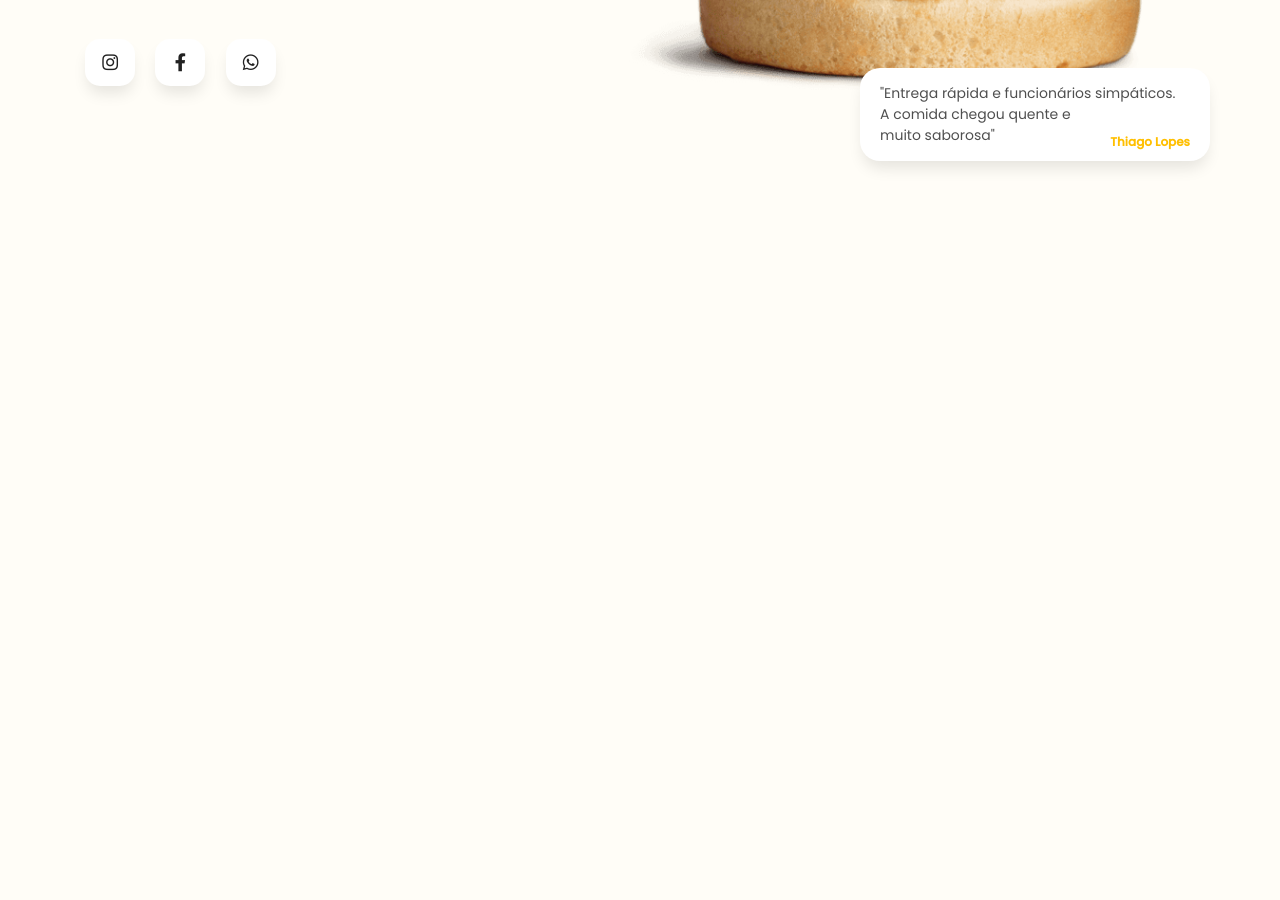
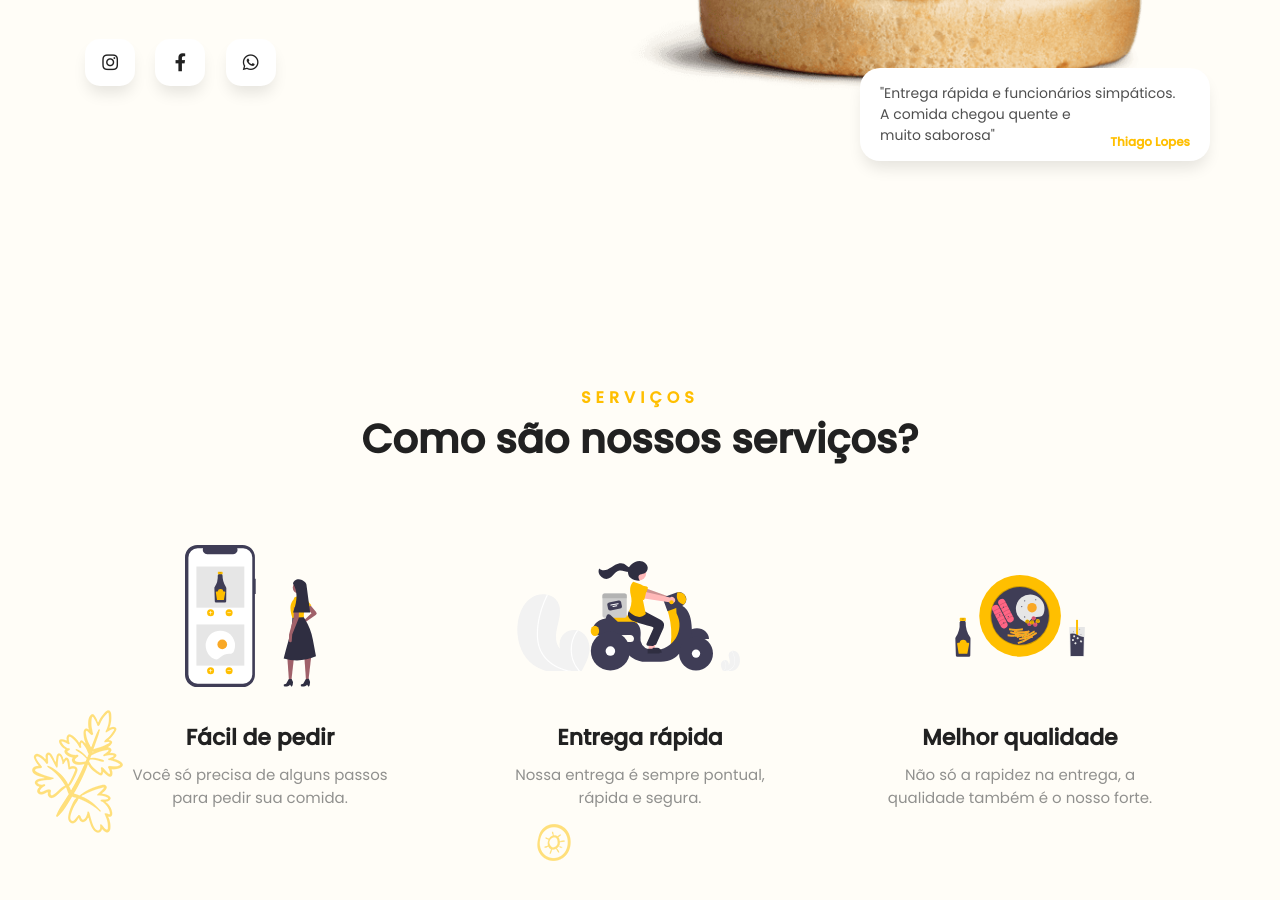
Before and after one commit to Luccas-carvalho/Cardapio-Medio, a plain HTML site: page index.html in a window 1280 px wide. Shown: the part 669-1569 px from the top of the page. Before the commit the page ends 955 px from the top, so only its background shows below. Drawn offline with Linux system fonts and the light colour scheme; files whose address does not match are found by name.

Commit message:
Update  serviços

```diff
--- a/css/main.css
+++ b/css/main.css
@@ -178,3 +178,51 @@ a.navbar-brand{
     right: 20px;
     bottom: 10px;
 }
+
+.servicos{
+    padding-top: 100px;
+    padding-bottom: 150px;
+}
+
+.hint-title{
+    color: var(--color-primary);
+    font-size: 16px;
+    text-transform: uppercase;
+    letter-spacing: 5px;
+}
+
+.title{
+    color: var(--color-black);
+    font-size: 40px;
+    margin-top: 5px;
+    margin-bottom: 30px;
+}
+
+.card-icon{
+    height: 150px;
+    margin: 0 auto;
+    margin-bottom: 30px;
+    display: flex;
+    justify-content: center;
+    align-items: center;
+}
+
+.card-text{
+    color: var(--color-text-out);
+    font-size: 15px;
+    padding: 0px 30px;
+}
+
+.card-text p{
+    font-size: 22px;
+    color: var(--color-black);
+    margin-bottom: 10px;
+}
+
+.background-servicos{
+    position: absolute;
+    left: 0;
+    right: 0;
+    height: 500px;
+    background-image: url(../img/bg-icons-2.png);
+}
--- a/index.html
+++ b/index.html
@@ -99,7 +99,52 @@
         </div>
     </section>
 
-    <section class="servicos" id="servicos"></section>
+    <section class="servicos" id="servicos">
+
+        <div class="background-servicos"></div>
+
+        <div class="container">
+            <div class="row">
+
+                <div class="col-12 text-center mb-5">
+                    <span class="hint-title"><b>Serviços</b></span>
+                    <h1 class="title">
+                        <b>Como são nossos serviços?</b>
+                    </h1>
+                </div>
+
+                <div class="col-4 mb-5">
+                    <div class="card-icon text-center">
+                    <img src="./img/icone-pedido.svg" width="150">
+                    </div>
+                    <div class="card-text text-center mt-3">
+                        <p><b>Fácil de pedir</b></p>
+                        <span>Você só precisa de alguns passos para pedir sua comida.</span>
+                    </div>
+                </div>
+
+                <div class="col-4 mb-5">
+                    <div class="card-icon text-center">
+                    <img src="./img/icone-delivery.svg" width="250">
+                    </div>
+                    <div class="card-text text-center mt-3">
+                        <p><b>Entrega rápida</b></p>
+                        <span>Nossa entrega é sempre pontual, rápida e segura.</span>
+                    </div>
+                </div>
+
+                <div class="col-4 mb-5">
+                    <div class="card-icon text-center">
+                    <img src="./img/icone-qualidade.svg" width="150">
+                    </div>
+                    <div class="card-text text-center mt-3">
+                        <p><b>Melhor qualidade</b></p>
+                        <span>Não só a rapidez na entrega, a qualidade também é o nosso forte.</span>
+                    </div>
+                </div>
+            </div>
+        </div>
+    </section>
 
     <section class="cardapio" id="cardapio"></section>
 
```
